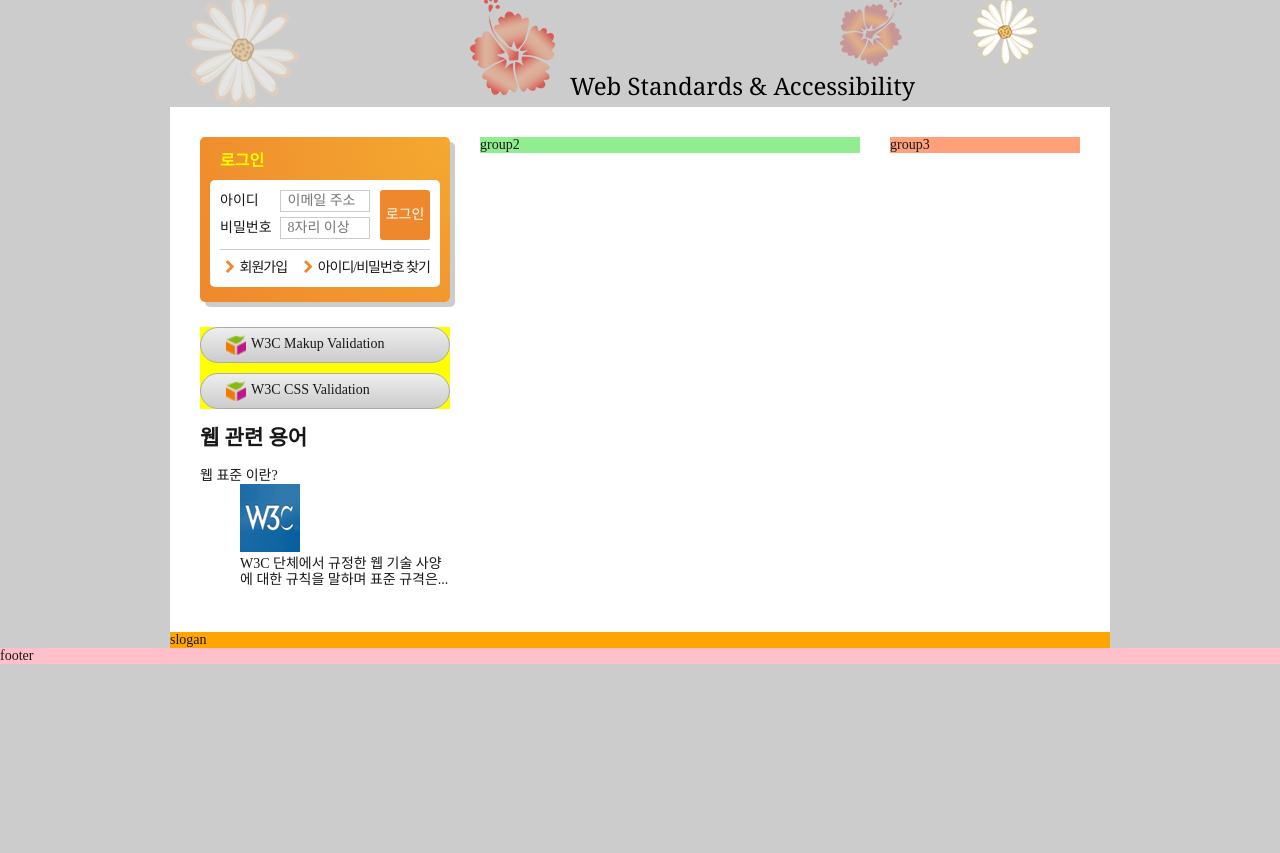
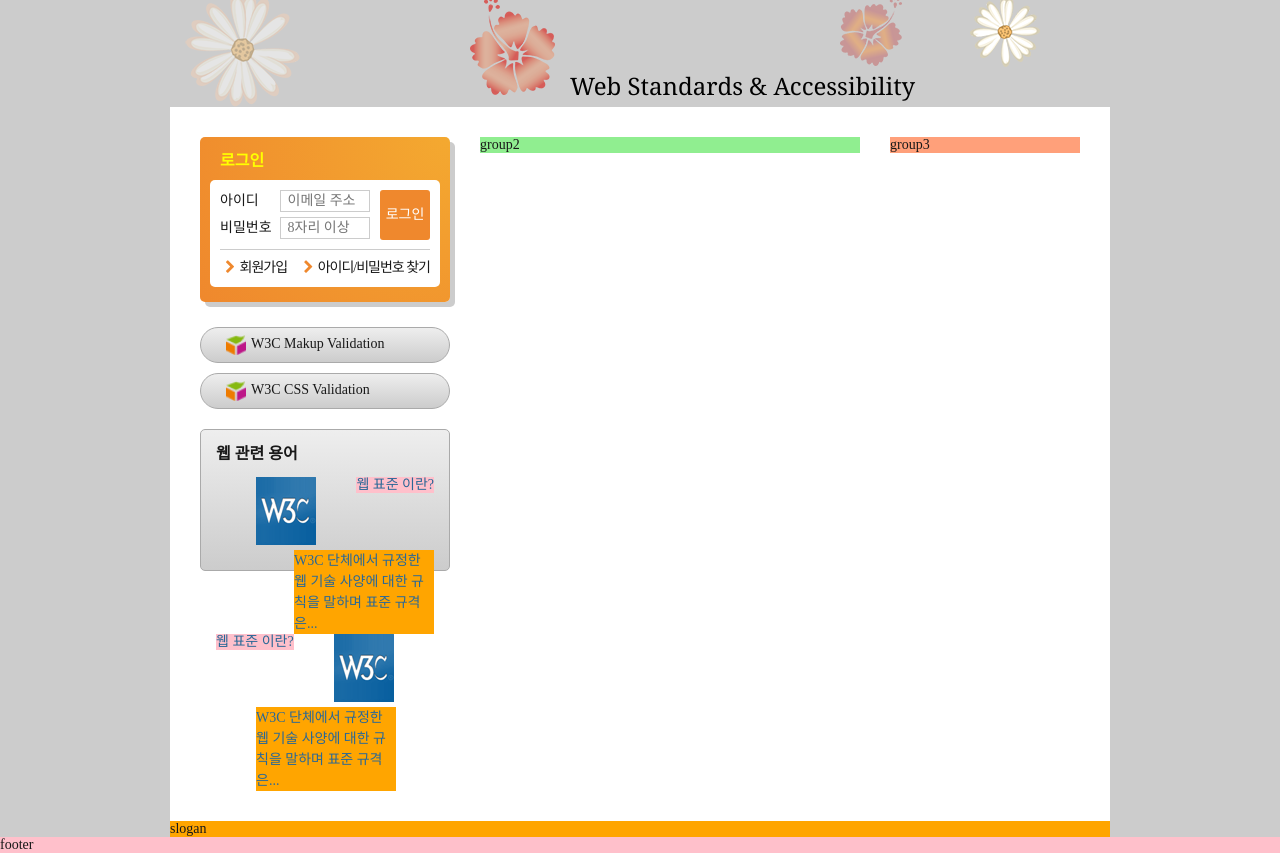
Before and after one commit to sofreshian/FDS18, a plain HTML site: page index.html in a window 1280 px wide. Shown: the part 137-990 px from the top of the page. Before the commit the page ends 801 px from the top, so only its background shows below. Drawn offline with nearby package versions, Linux system fonts and the light colour scheme; a web font is replaced by a local one.

Commit message:
웹 관련 용어 디자인

```diff
--- a/css/stylesheet.css
+++ b/css/stylesheet.css
@@ -338,7 +338,6 @@ a{
 }
 /* 유효성 검사 배너 */
 .validation-list{
-  background-color: yellow;
   margin: 25px 0 0 0;
   list-style: none;
   padding-left: 0;
@@ -358,13 +357,117 @@ a{
 .validation-list a:hover, .validation-list a:focus{
   color: lightcoral;
 }
+
 /* .clearfix::after {
   content: '';
   display: block;
   clear: both;
 } */
+.term{
+  width: 250px;
+  height: 142px;
+  background:linear-gradient(to bottom, #eee, #ccc);
+  margin-top: 20px;
+  padding: 15px;
+  border: 1px solid rgb(170, 170, 170);
+  border-radius: 5px;
+  position: relative;
+}
+.term-heading {
+  margin-top: 0;
+  margin-bottom: 0;
+  font-size: 1.6rem;
+  font-weight: 700;
+}
+/* .odd, .even {
+  overflow: hidden;
+  background-color: skyblue;
+} */
+/* .even {
+  margin-top: 15px;
+} */
+/* .term-list {
+  margin: 15px 0 0 0;
+  background-color: #ffff00;
+}
+.term-list dd{
+  margin-left: 0;
+} */
+/* .clearfix{
+  content: "";
+  display: block;
+  clear: both;
+} */
 
-
+.term-list-thumbnail {
+  float: left;
+  /* position: relative; */
+  /* bottom: 20px;
+  right: 40px; */
+  background-color: lime;
+}
+.term-list-thumbnail img{
+  display: block;
+}
+.term-list-subject, .term-list-brief {
+  font-size: 14px;
+  color: #296897;
+  background-color:pink;
+  /* margin-righst: 60px; */
+  widows: 145px;
+  padding: 0;
+  float: right;
+}
+.term-list-subject{
+  color:#296897;
+}
+.term-list-brief{
+  line-height: 1.5;
+  float: right;
+  width: 140px;
+  background-color: orange;
+  margin-top: 5px;
+}
+.term-list div:nth-child(even){
+  /* overflow: hidden; */
+}
+.term-list div:nth-child(even) .term-list-thumbnail{
+  float: left;
+}
+.term-list div:nth-child(even) .term-list-subject{
+  float: left;
+}
+.term-list div:nth-child(even) .term-list-brief{
+  float: left;
+}
+/* .even{
+  width: 250px;
+  height: 300px;
+}
+.even .term-list-thumbnail{
+  float: right;
+  margin-top: 18px;
+}
+.even .term-list-subject {
+  font-size: 14px;
+  color: #296897;
+  padding: 0;
+  float: left;
+}
+.even .term-list-brief{
+  float: left;
+  line-height: 1.2;
+  width: 136px;
+  margin-left: 1px;
+  margin-top: 5px;
+}
+.even .term-list-subject,
+.even .term-list-brief{
+  float: left;
+}
+.even .term-list-thumbnail{
+  float: right;
+} */
 .slogan {
   background: orange;
 }
--- a/index.html
+++ b/index.html
@@ -192,6 +192,7 @@
         <section class="term">
           <h2 class="term-heading">웹 관련 용어</h2>
           <dl class='term-list'>
+            <div>
               <dt class="term-list-subject">웹 표준 이란?</dt>
               <dd class="term-list-thumbnail">
               <img src="images/web_standards.gif" alt="W3C 로고">
@@ -199,6 +200,16 @@
               <dd class="term-list-brief">
               W3C 단체에서 규정한 웹 기술 사양에 대한 규칙을 말하며 표준 규격은...
               </dd>
+            </div>
+            <div>
+              <dt class="term-list-subject">웹 표준 이란?</dt>
+              <dd class="term-list-thumbnail">
+              <img src="images/web_standards.gif" alt="W3C 로고">
+              </dd>
+              <dd class="term-list-brief">
+              W3C 단체에서 규정한 웹 기술 사양에 대한 규칙을 말하며 표준 규격은...
+              </dd>
+            </div>
           </dl>
         </section>
 
```
Lines whose indentation alone changed are shown as unchanged.
